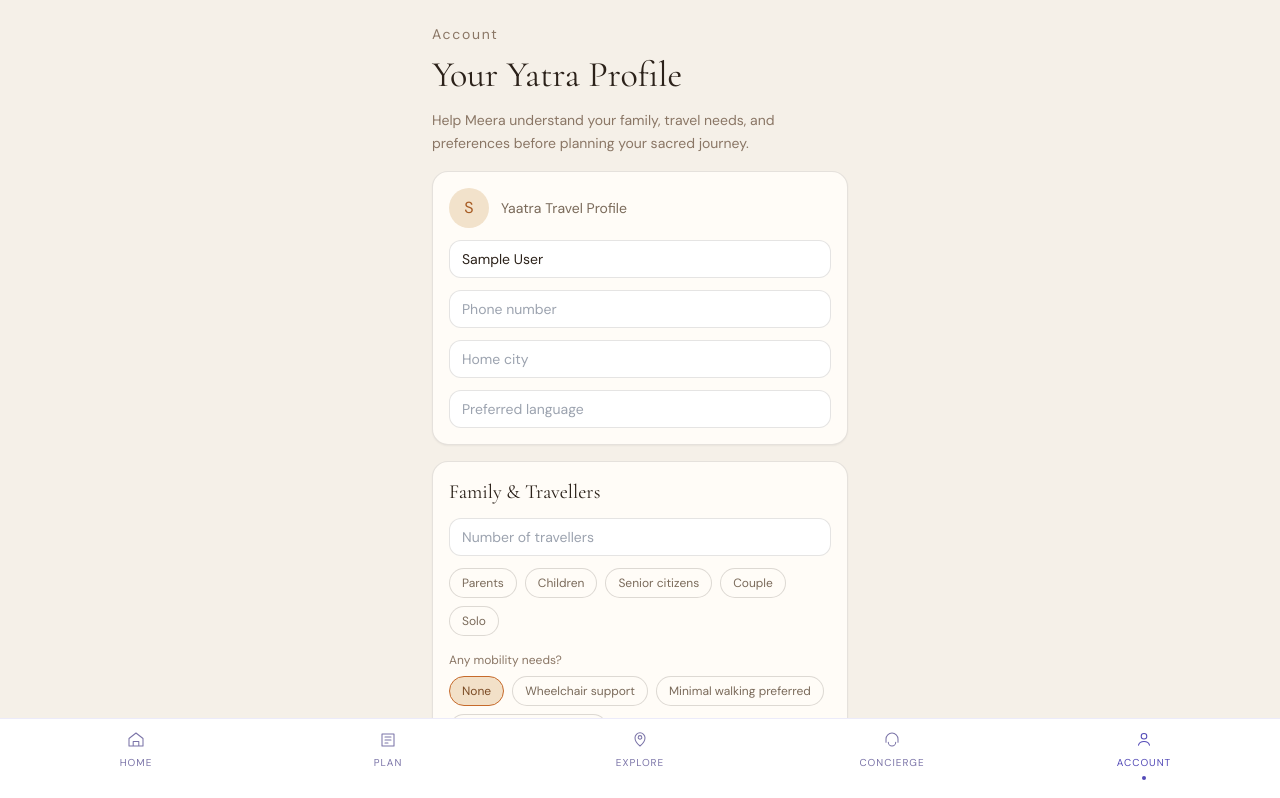
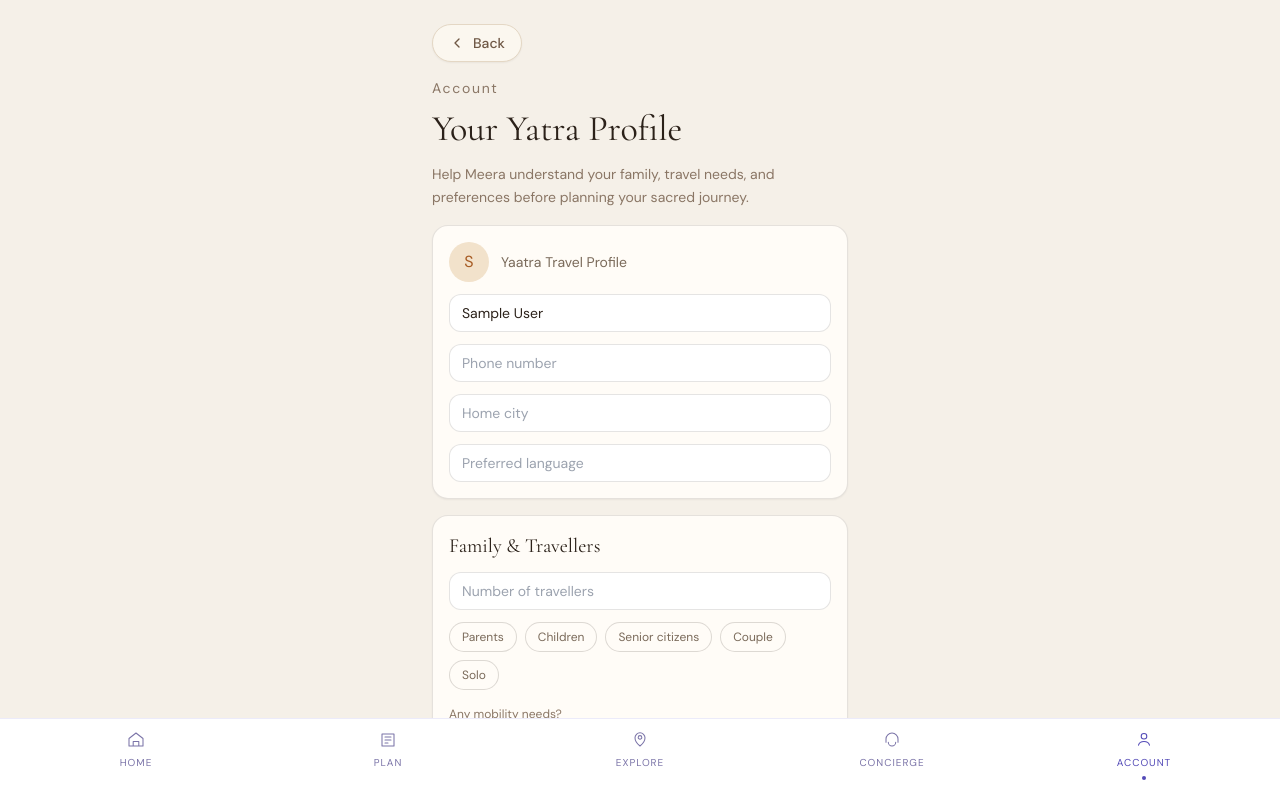
Before and after one commit to Aayush2307/yaatri, a Next.js app: page /account in a window 1280 px wide. Shown: the top 798 px of the page. Built offline with nearby package versions, Linux system fonts and the light colour scheme; sample sign-in values are in the browser's storage.

Commit message:
feat: add reusable back button and integrate on account page

```diff
--- a/app/(app)/account/page.tsx
+++ b/app/(app)/account/page.tsx
@@ -2,6 +2,7 @@
 
 import { useEffect, useMemo, useState } from 'react';
 import { BottomNav } from '@/components/layout/BottomNav';
+import BackButton from '@/components/BackButton';
 
 type TravelStyle = 'Budget' | 'Comfortable' | 'Premium';
 type StayPref = 'Dharamshala' | 'Standard hotel' | 'Premium hotel' | 'Ashram stay';
@@ -97,6 +98,8 @@ export default function AccountPage() {
   return (
     <main className="min-h-screen bg-[#F5F0E8] pb-24 text-[#2B2119]">
       <div className="mx-auto max-w-md space-y-4 px-4 pt-6">
+        <BackButton />
+
         <section>
           <p className="text-sm tracking-[0.12em] text-[#8A7665]">Account</p>
           <h1 className="pt-2 font-serif text-4xl leading-tight">Your Yatra Profile</h1>
--- /dev/null
+++ b/components/BackButton.tsx
@@ -0,0 +1,29 @@
+'use client';
+
+import { useRouter } from 'next/navigation';
+
+export default function BackButton({ label = 'Back' }: { label?: string }) {
+  const router = useRouter();
+
+  const handleBack = () => {
+    if (typeof window !== 'undefined' && window.history.length > 1) {
+      router.back();
+      return;
+    }
+    router.push('/');
+  };
+
+  return (
+    <button
+      type="button"
+      onClick={handleBack}
+      aria-label="Go back"
+      className="inline-flex items-center gap-2 rounded-full border border-[#E4D7C4] bg-[#FBF7EF] px-4 py-2 text-sm font-medium text-[#6F5845] shadow-sm transition hover:bg-[#F3EADC]"
+    >
+      <svg width="16" height="16" viewBox="0 0 24 24" fill="none" aria-hidden="true">
+        <path d="M15 18L9 12L15 6" stroke="currentColor" strokeWidth="2" strokeLinecap="round" strokeLinejoin="round" />
+      </svg>
+      {label}
+    </button>
+  );
+}
```
